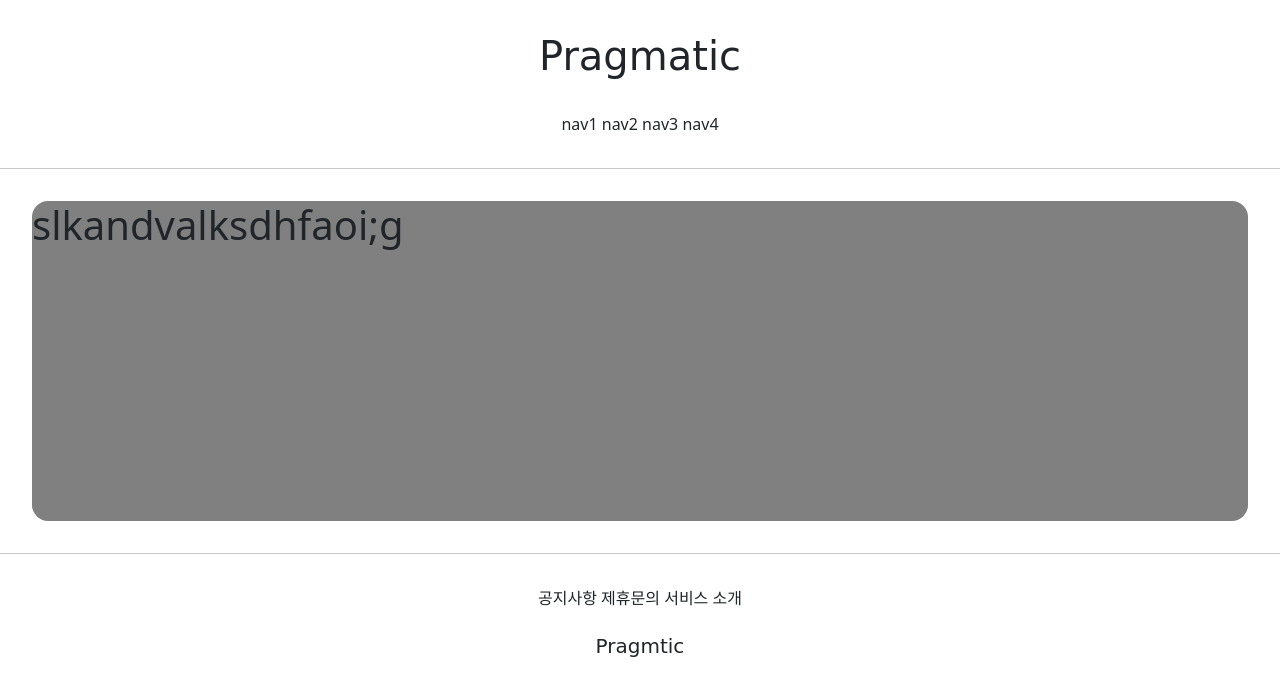
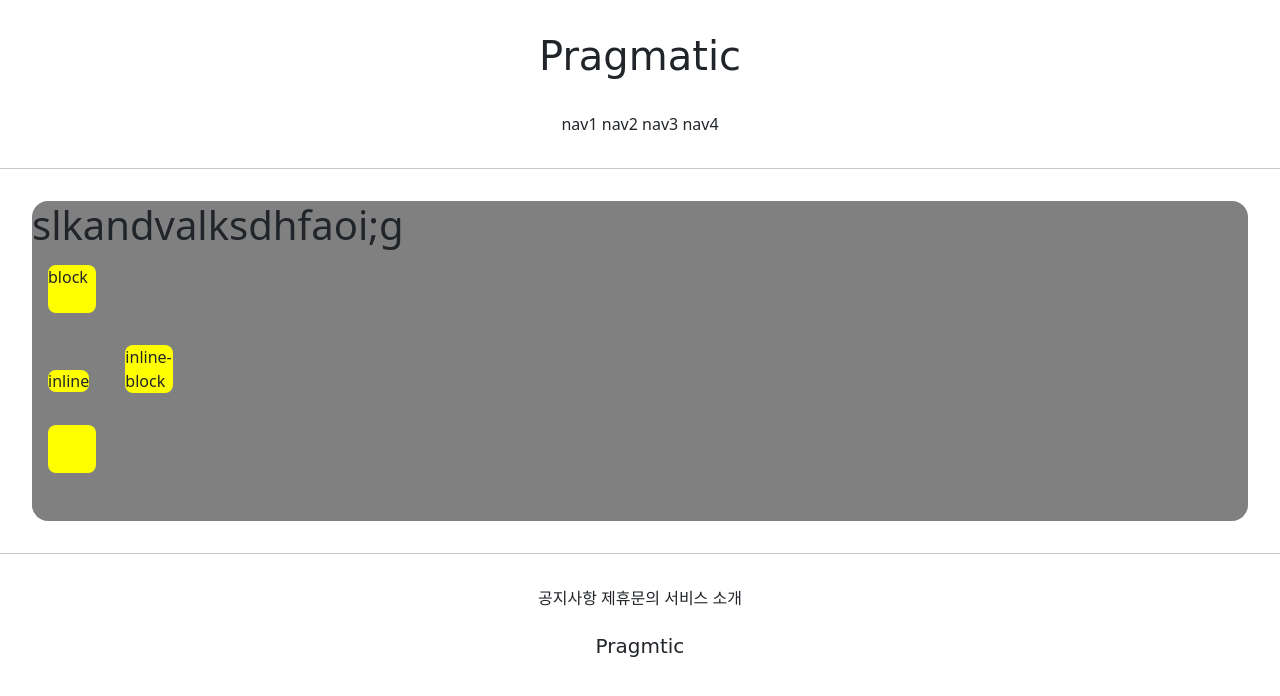
Before and after one commit to ui-hyeong/gis_3class, a Django app: page /accounts/hello_world/ in a window 1280 px wide. Shown: the top 696 px of the page. Run offline with Django 3.2, Linux system fonts and the light colour scheme; parts of the project's set-up code (start-up, migrations or seed data) failed here and were passed over; some web fonts are replaced.

Commit message:
7 / 7 gis_p commit 5

```diff
--- a/accountapp/templates/accountapp/hello_world.html
+++ b/accountapp/templates/accountapp/hello_world.html
@@ -2,8 +2,26 @@
 
 {%  block content %}
 
-    <div style=' height: 20rem; background-color: gray; margin: 2rem; border-radius: 1rem;'>
+    <style>
+        .testing{
+            background-color: yellow;
+            margin: 1rem;
+            height: 48px;
+            width: 48px;
+            border-radius: .5rem;
+        }
+
+    </style>
+
+    <div class="pragmatic_body_first">
         <h1> slkandvalksdhfaoi;g </h1>
+
+    <div class="testing" style="display: block">block</div>
+    <div class="testing" style="display: inline">inline</div>
+    <div class="testing" style="display: none">none</div>
+    <div class="testing" style="display: inline-block">inline-block</div>
+    <div class="testing"></div>
+
     </div>
 
 {% endblock %}
--- a/static/base.css
+++ b/static/base.css
@@ -13,3 +13,7 @@
 .pragmatic_footer_botton{
     margin-top: 2rem;
 }
+
+.pragmatic_body_first{
+    height: 20rem; background-color: gray; margin: 2rem; border-radius: 1rem;
+}
```
